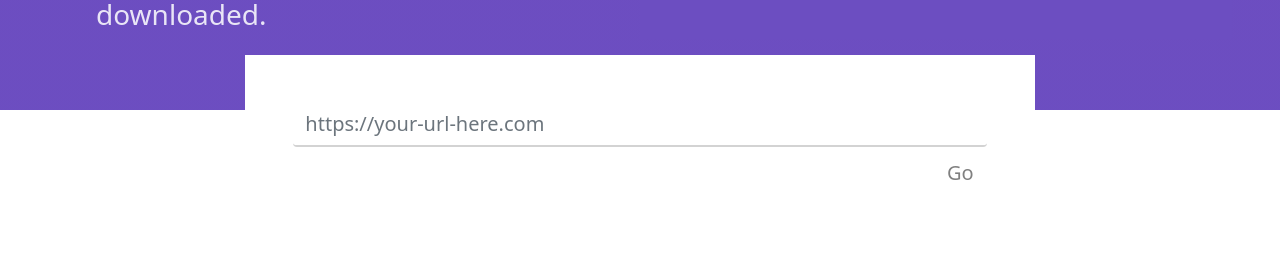
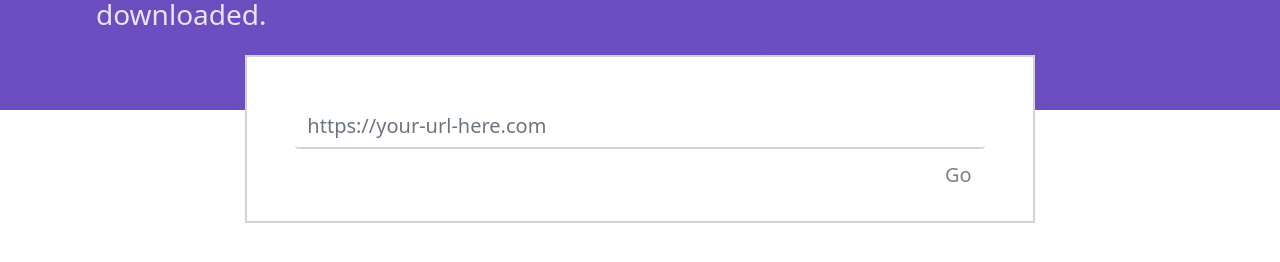
Before and after one commit to arron1993/svgscraper.arron.id, an Angular app in the folder ng-svg-scraper/: page / in a window 1280 px wide. Shown: the part 140-402 px from the top of the page. Built offline with nearby package versions, Linux system fonts and the light colour scheme.

Commit message:
Added border to form

```diff
--- a/ng-svg-scraper/src/app/scraper/components/url-form/url-form.component.html
+++ b/ng-svg-scraper/src/app/scraper/components/url-form/url-form.component.html
@@ -26,7 +26,10 @@
       </div>
     </div>
   </div>
-  <div class="offset-lg-2 col-12 col-lg-8 p-2 p-lg-5 pb-lg-4 bg-white">
+  <div
+    class="offset-lg-2 col-12 col-lg-8 p-2 p-lg-5 pb-lg-4 bg-white"
+    style="border: 2px solid lightgrey"
+  >
     <form #scraperForm="ngForm" (ngSubmit)="scrape()">
       <div class="form-group">
         <input
```
